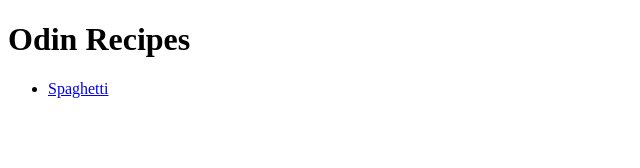
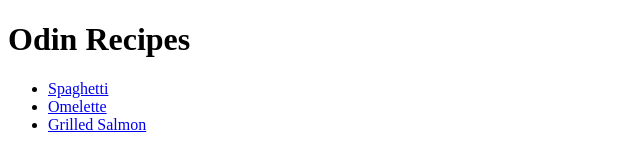
Before and after one commit to jacobwmorris/odin-recipes, a plain HTML site: page index.html in a window 1280 px wide. Shown: the whole page, without its empty margins (0-640 px from the left). Drawn offline with Linux system fonts and the light colour scheme.

Commit message:
Add links in homepage

```diff
--- a/index.html
+++ b/index.html
@@ -8,6 +8,8 @@
         <h1>Odin Recipes</h1>
         <ul>
             <li><a href="recipes/spaghetti.html">Spaghetti</a></li>
+            <li><a href="recipes/omelette.html">Omelette</a></li>
+            <li><a href="recipes/grilledsalmon.html">Grilled Salmon</a></li>
         </ul>
     </body>
 </html>
```
